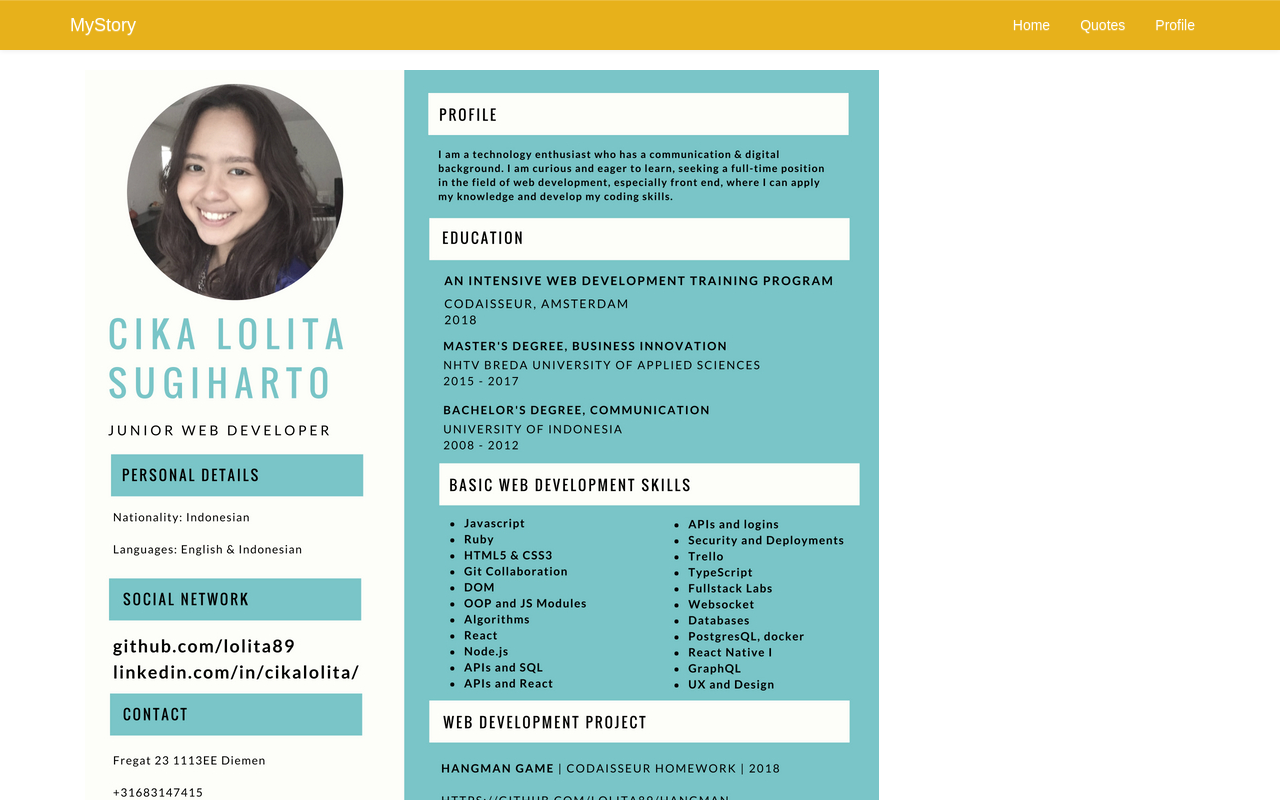
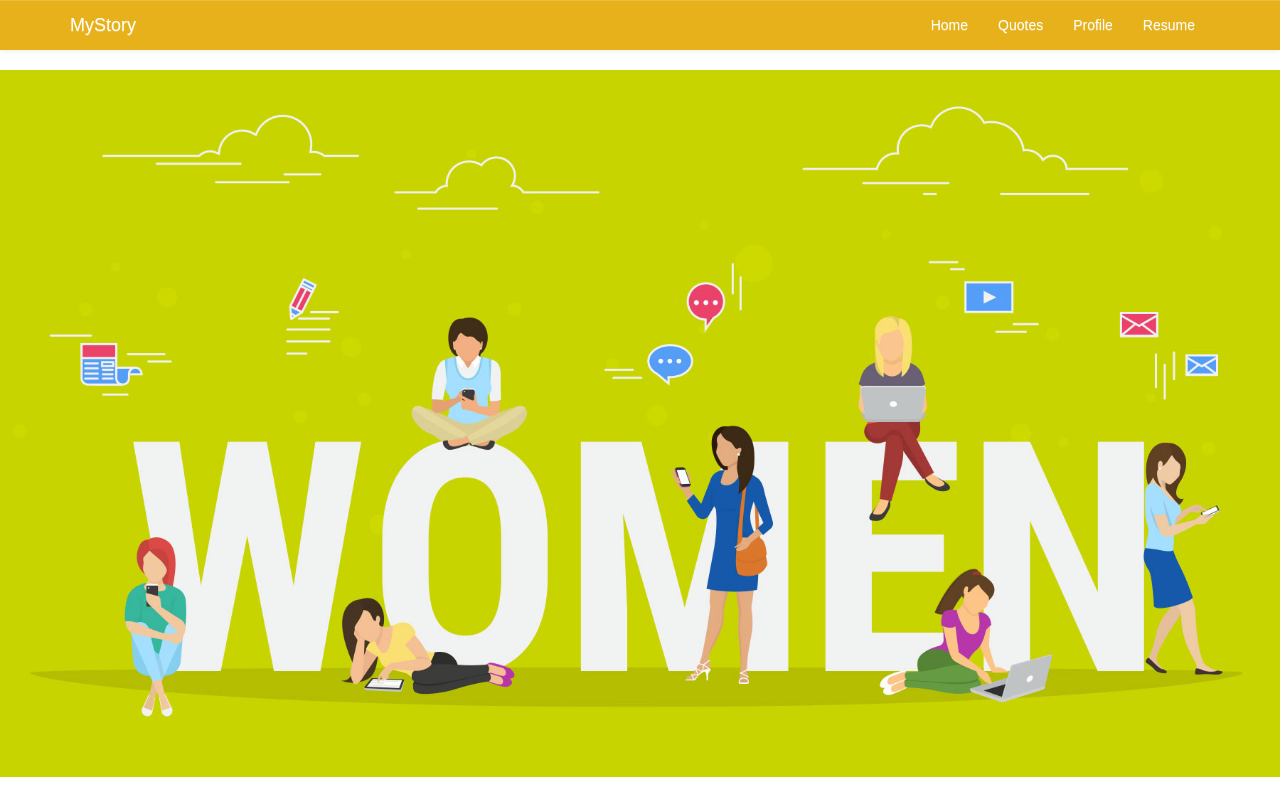
Before and after one commit to lolita89/portfolioproject, a React (Create React App) app: page /profile in a window 1280 px wide. Shown: the top 800 px of the page. Built offline with nearby package versions, Linux system fonts and the light colour scheme.

Commit message:
basics done

```diff
--- a/src/App.jsx
+++ b/src/App.jsx
@@ -3,8 +3,9 @@ import './App.css';
 import {BrowserRouter as Router, Route} from 'react-router-dom'
 import Home from './components/Home';
 import Quotes from './components/Quotes';
+import Resume from './components/Resume';
+import Navbar from './components/CustomNavBar';
 import Profile from './components/Profile';
-import Navbar from './components/CustomNavBar';
 
 
 class App extends Component {
@@ -15,7 +16,9 @@ class App extends Component {
         < Navbar />
         <Route exact path="/" component={Home} />
         <Route path="/quotes" component={Quotes} />
+        <Route path="/resume" component={Resume} />
         <Route path="/profile" component={Profile} />
+
       </div>
     </Router>
     );
--- a/src/components/CustomNavBar.jsx
+++ b/src/components/CustomNavBar.jsx
@@ -24,6 +24,9 @@ class CustomNavBar extends Component {
             <NavItem eventKey={3} componentClass={Link} href="/profile" to ="/profile">
               Profile
             </NavItem>
+            <NavItem eventKey={4} componentClass={Link} href="/resume" to ="/resume">
+              Resume
+            </NavItem>
             </Nav>
             </Navbar.Collapse>
          </Navbar>
--- a/src/components/Home.css
+++ b/src/components/Home.css
@@ -5,7 +5,7 @@
     margin-bottom: 2em;
   }
 
-  .profile-pic {
+  .resume-pic {
     width: 50%;
   }
 
--- a/src/components/Home.jsx
+++ b/src/components/Home.jsx
@@ -10,13 +10,13 @@ class Home extends Component {
                 <Jumbotron>
                     <h2> Welcome to Cika's Page</h2>
                     <p>Let's have fun and enjoy!</p>
-                    <Link to="/profile">
-                      <Button bsStyle="warning">My Profile</Button>
+                    <Link to="/resume">
+                      <Button bsStyle="warning">My Resume</Button>
                     </Link>
                 </Jumbotron>
                 <Row className="show-grid text-center">
                 <Col xs={12} sm={4} className="person-wrapper">
-                <Image src="assets/foto-cika.jpg" circle className="profile-pic" />
+                <Image src="assets/foto-cika.jpg" circle className="resume-pic" />
                 <h3>Cika</h3>
                 <p>It is me</p>
                 </Col>
--- a/src/components/Profile.css
+++ b/src/components/Profile.css
@@ -1,5 +1,4 @@
-.profile {
-    display: block;
-    margin-left: auto;
-    margin-right: auto;
-}
+.img-responsive {
+    max-width: 100%; /* or to whatever you want here */
+    max-height: auto; /* or to whatever you want here */
+  }
--- a/src/components/Profile.jsx
+++ b/src/components/Profile.jsx
@@ -1,15 +1,20 @@
 import React, { Component } from 'react';
-import { Grid, Col, Image } from 'react-bootstrap';
+import { Grid, Row, Col, Image } from 'react-bootstrap';
 import './Profile.css';
 
 class Profile extends Component {
     render() {
         return (
             <div>
+                <Image src="assets/womanheader.jpg" className="header-image img-responsive" />
                 <Grid>
-                    <Col xs={6} sm={4}>
-                    <Image src="assets/cikacv.jpg" />
+                <h1>Cika Lolita Sugiharto</h1>
+                <Row>
+                    <Col>
                     </Col>
+                    <Col>
+                    </Col>
+                </Row>
                 </Grid>
             </div>
         );
--- /dev/null
+++ b/src/components/Resume.css
@@ -0,0 +1,5 @@
+.resume {
+    display: block;
+    margin-left: auto;
+    margin-right: auto;
+}
--- /dev/null
+++ b/src/components/Resume.jsx
@@ -0,0 +1,19 @@
+import React, { Component } from 'react';
+import { Grid, Col, Image } from 'react-bootstrap';
+import './Resume.css';
+
+class Resume extends Component {
+    render() {
+        return (
+            <div>
+                <Grid>
+                    <Col xs={6} sm={4}>
+                    <Image src="assets/cikacv.jpg" />
+                    </Col>
+                </Grid>
+            </div>
+        );
+    }
+}
+
+export default Resume;
```
Also changed, not shown: public/assets/womanheader.jpg (added).
